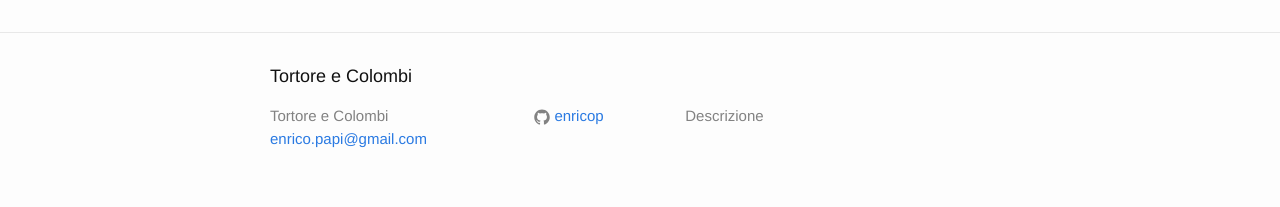
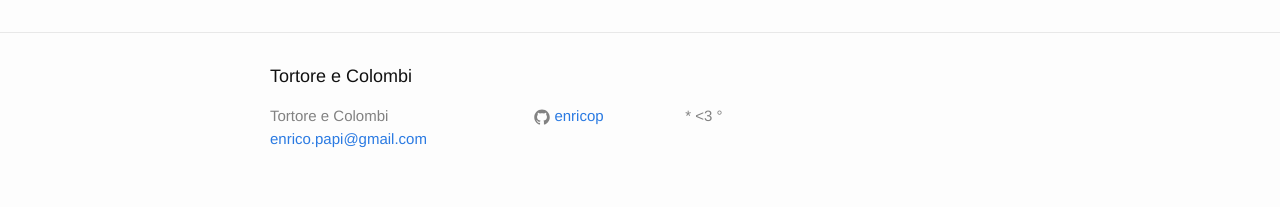
Before and after one commit to enricop/CarloCollodi, a Jekyll site: the page built from index.html, in a window 1280 px wide. Shown: the part 1074-1281 px from the top of the page. Built offline with Jekyll 4.4.1, drawn with Linux system fonts in a browser that asks for light colours.

Commit message:
descrizione

```diff
--- a/_config.yml
+++ b/_config.yml
@@ -9,7 +9,7 @@
 title: Tortore e Colombi
 email: enrico.papi@gmail.com
 description: > # this means to ignore newlines until "baseurl:"
-  Descrizione
+  * <3 °
 baseurl: "/CarloCollodi" # the subpath of your site, e.g. /blog
 url: "https://enricop.github.io" # the base hostname & protocol for your site
 github_username:  enricop
```
